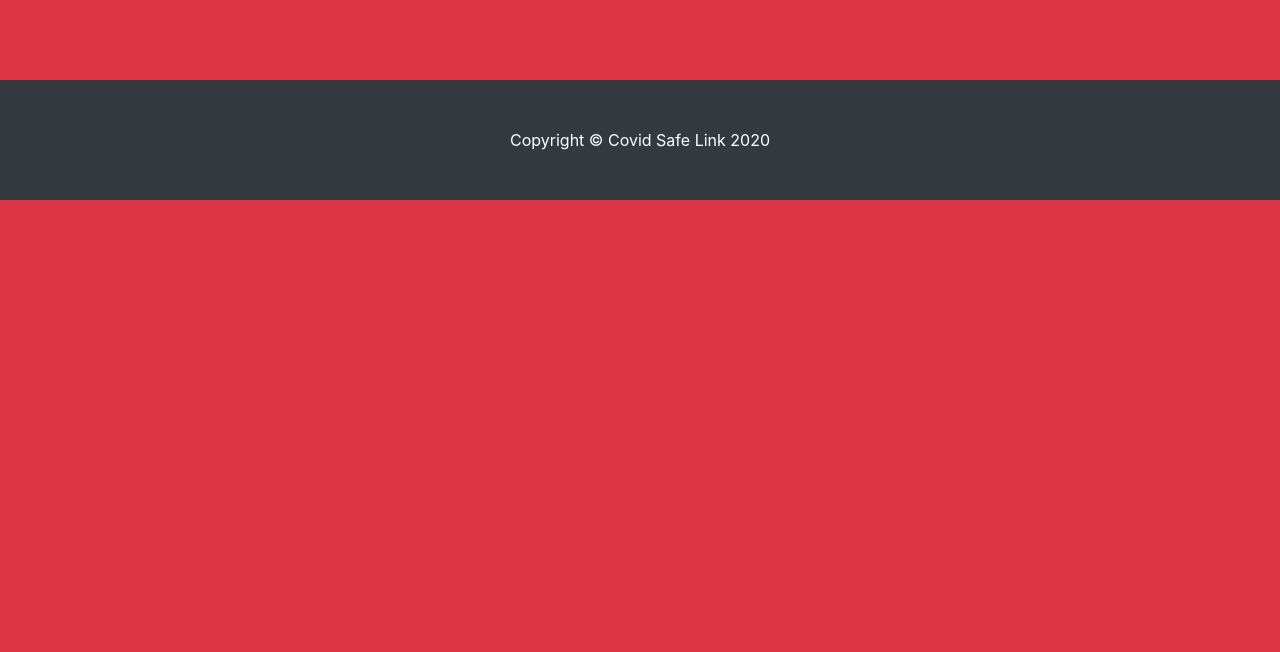
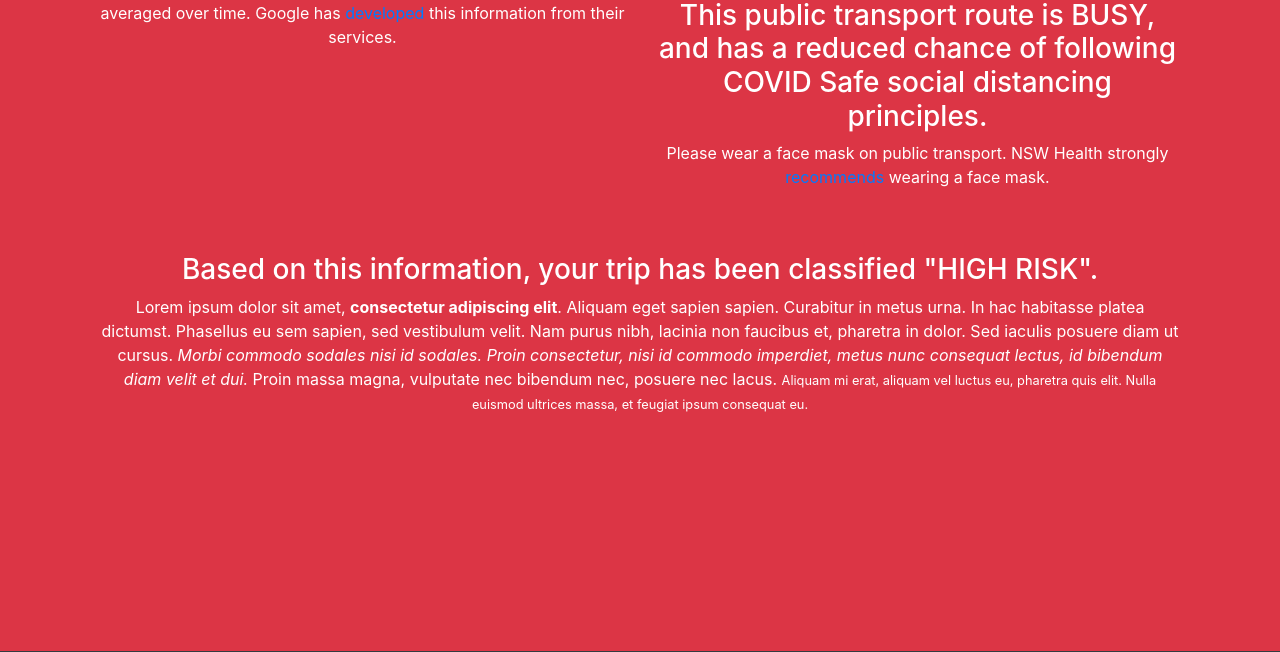
Before and after one commit to dsgoh/ibm-wiesoc-debug, a Flask app: page /individual/search/ in a window 1280 px wide. Shown: the part 1055-1707 px from the top of the page. Before the commit the page ends 1255 px from the top, so only its background shows below. Run offline with Flask 2, Linux system fonts and the light colour scheme; parts of the project's set-up code (start-up, migrations or seed data) failed here and were passed over; some libraries are stand-ins or nearby versions.

Commit message:
Finishing for the night

```diff
--- a/website/app.py
+++ b/website/app.py
@@ -16,7 +16,7 @@ def individual():
         datetimein = form.get('DatetimeIndividualInput')
         print(dest, datetimein)
         v = maps.queryVenue(dest)
-        venueOut = v["formatted_address"]
+        venueOut = v["name"] + " - " + v["formatted_address"]
         venueCOVIDSafeStatus = covidsafe.checkCovidSafe(venueOut)
         venueName = v["name"]
         #print(covidsafe.checkCovidSafe(venue))
--- a/website/templates/individual_search.html
+++ b/website/templates/individual_search.html
@@ -77,19 +77,57 @@ Cleaning and disinfection in the workplace<br>
 
           <div class="col-md-6">
             <h3>
-              Your travel routes are highly likely to be COVID safe.
+              <img src="https://transportnsw.info/sites/default/files/styles/tiles/public/image/2019/03/alert-blue-f6bg.jpg?itok=c6YpPnsy" alt="" typeof="foaf:Image">
+              Your travel routes are not likely to be COVID safe due to high occupancy and reduced social distancing.
             </h3>
             <p>
-              {{ route }}
+
               Lorem ipsum dolor sit amet, <strong>consectetur adipiscing elit</strong>. Aliquam eget sapien sapien. Curabitur in metus urna. In hac habitasse platea dictumst. Phasellus eu sem sapien, sed vestibulum velit. Nam purus nibh, lacinia non faucibus et, pharetra in dolor. Sed iaculis posuere diam ut cursus. <em>Morbi commodo sodales nisi id sodales. Proin consectetur, nisi id commodo imperdiet, metus nunc consequat lectus, id bibendum diam velit et dui.</em> Proin massa magna, vulputate nec bibendum nec, posuere nec lacus. <small>Aliquam mi erat, aliquam vel luctus eu, pharetra quis elit. Nulla euismod ultrices massa, et feugiat ipsum consequat eu.</small>
             </p>
           </div>
         </div>
         <br><br>
         <div class="row">
+
+          <div class="col-md-6">
+            <h3>
+              {% if venueCOVIDSafeStatus == "True" %}
+              <img src="https://transportnsw.info/sites/default/files/styles/tiles_desktop_x2/public/image/2019/03/alert-blue-f6bg.jpg?itok=bcSCNE7e" alt="" typeof="foaf:Image" width=140 height=100>
+              <br><br>The business is likely to be busy at this time.
+            </h3>
+            <p>
+
+               {% else %}
+
+               The business is NOT likely to be busy at this time.
+            </h3>
+            <p>
+
+              {% endif %}
+            </p>
+            Estimations have been made based on anonymised people counts averaged over time.
+            Google has <a href="https://support.google.com/business/answer/6263531?hl=en">developed</a> this information from their services.
+          </div>
+
+          <div class="col-md-6">
+            <img src="https://transportnsw.info/sites/default/files/styles/tiles_desktop_x2/public/image/2020/08/face-mask-story.jpg?itok=J0UDW35g" alt="" typeof="foaf:Image" width=140 length=140>
+            <h3>
+              This public transport route is BUSY, and has a reduced chance of following COVID Safe social distancing principles.
+            </h3>
+
+            <p>
+              Please wear a face mask on public transport. NSW Health strongly <a href = "https://transportnsw.info/covid-19/covid-19-safer-travel-guidance">recommends</a> wearing a face mask.
+            </p>
+          </div>
+        </div>
+        <br><br>
+
+
+
+        <div class="row">
           <div class="col-md-12">
             <h3>
-              h3. Lorem ipsum dolor sit amet.
+             Based on this information, your trip has been classified "HIGH RISK".
             </h3>
             <p>
               Lorem ipsum dolor sit amet, <strong>consectetur adipiscing elit</strong>. Aliquam eget sapien sapien. Curabitur in metus urna. In hac habitasse platea dictumst. Phasellus eu sem sapien, sed vestibulum velit. Nam purus nibh, lacinia non faucibus et, pharetra in dolor. Sed iaculis posuere diam ut cursus. <em>Morbi commodo sodales nisi id sodales. Proin consectetur, nisi id commodo imperdiet, metus nunc consequat lectus, id bibendum diam velit et dui.</em> Proin massa magna, vulputate nec bibendum nec, posuere nec lacus. <small>Aliquam mi erat, aliquam vel luctus eu, pharetra quis elit. Nulla euismod ultrices massa, et feugiat ipsum consequat eu.</small>
```
